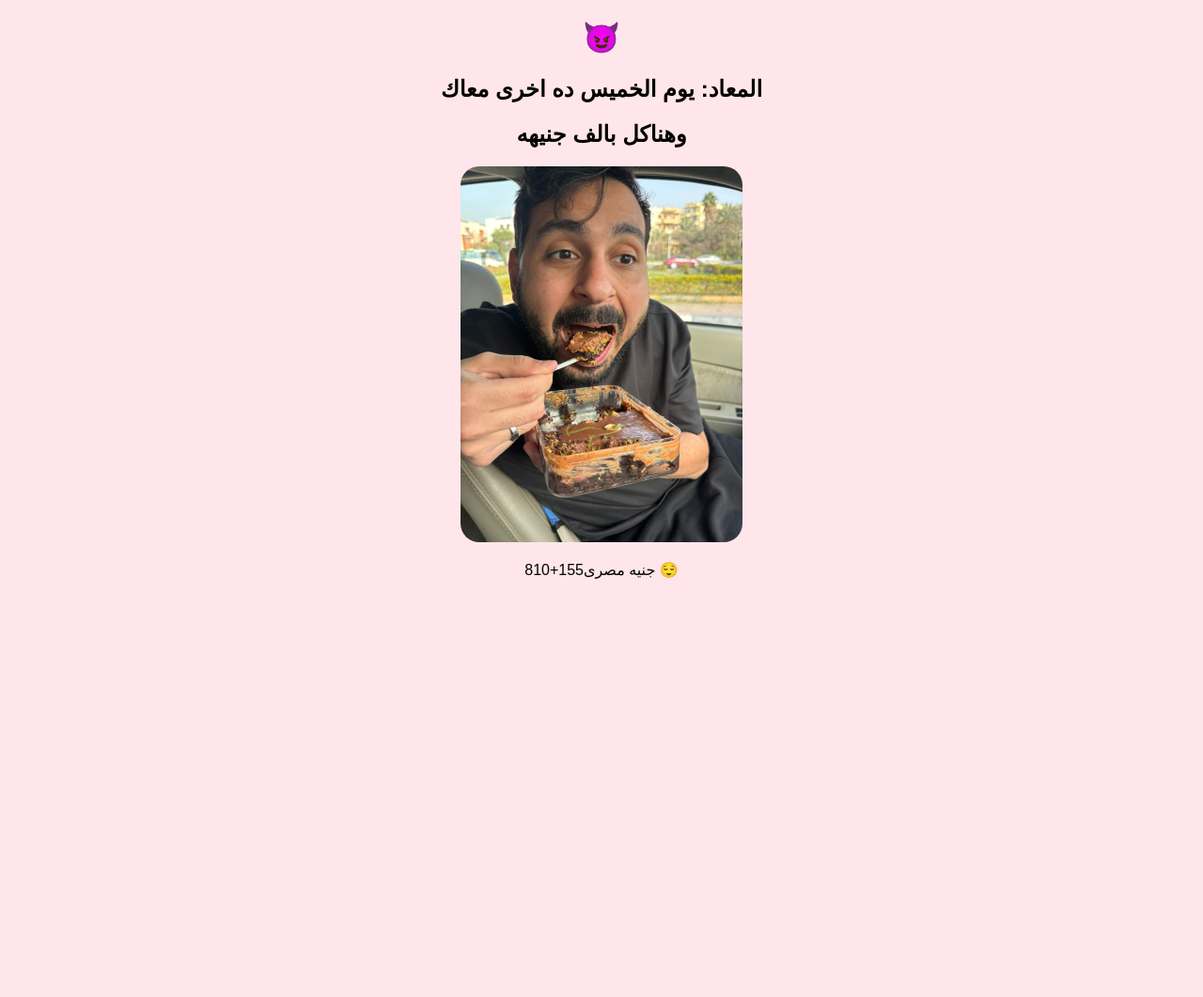
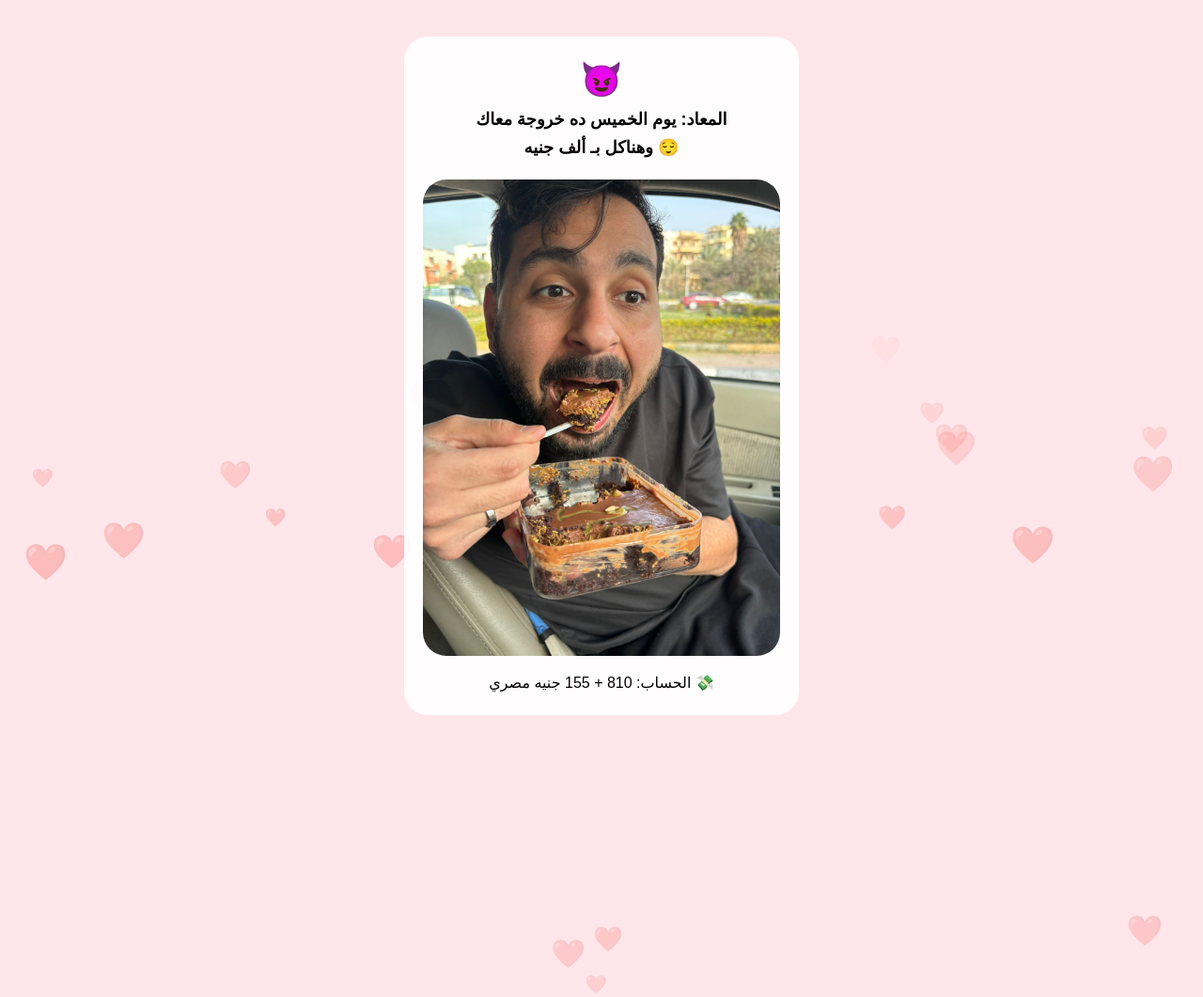
Before and after one commit to fatmabdelrazek/dara-surprise, a plain HTML site: page yes.html in a window 1280 px wide. Shown: the top 1061 px of the page at 94% size. Before the commit the page ends 800 px from the top, so only its background shows below. Drawn offline with Linux system fonts and the light colour scheme.

Commit message:
Update yes.html

```diff
--- a/yes.html
+++ b/yes.html
@@ -2,29 +2,106 @@
 <html lang="ar">
 <head>
 <meta charset="UTF-8">
-<title>اكتر خيرك</title>
+<meta name="viewport" content="width=device-width, initial-scale=1.0">
+<title>كتر خيرك</title>
+
 <style>
+* {
+  margin: 0;
+  padding: 0;
+  box-sizing: border-box;
+}
+
 body {
-  font-family: Arial;
+  font-family: Arial, sans-serif;
+  background-color: #ffe6ea;
+  min-height: 100vh;
+  display: flex;
+  justify-content: center;
+  align-items: center;
+  overflow: hidden;
+}
+
+/* القلوب */
+.heart {
+  position: absolute;
+  color: rgba(255, 0, 90, 0.4);
+  animation: float 6s linear infinite;
+}
+
+@keyframes float {
+  0% {
+    transform: translateY(100vh);
+    opacity: 0;
+  }
+  50% {
+    opacity: 1;
+  }
+  100% {
+    transform: translateY(-10vh);
+    opacity: 0;
+  }
+}
+
+/* المحتوى */
+.container {
   text-align: center;
-  background-color: #ffe6ea;
+  background: rgba(255,255,255,0.9);
+  padding: 25px 20px;
+  border-radius: 25px;
+  width: 95%;
+  max-width: 420px;
+  z-index: 2;
 }
+
+h1 {
+  font-size: 36px;
+  margin-bottom: 10px;
+}
+
+h2 {
+  font-size: 18px;
+  margin: 8px 0;
+}
+
 img {
-  width: 300px;
-  border-radius: 20px;
+  width: 100%;
+  max-width: 380px;   /* الصورة أكبر */
+  border-radius: 25px;
+  margin: 15px 0;
+}
+
+p {
+  font-size: 16px;
 }
 </style>
 </head>
+
 <body>
 
-<h1> 😈</h1>
+<!-- القلوب -->
+<script>
+for (let i = 0; i < 30; i++) {
+  let heart = document.createElement("div");
+  heart.className = "heart";
+  heart.innerHTML = "❤️";
+  heart.style.left = Math.random() * 100 + "vw";
+  heart.style.fontSize = (18 + Math.random() * 25) + "px";
+  heart.style.animationDuration = (4 + Math.random() * 4) + "s";
+  document.body.appendChild(heart);
+}
+</script>
 
-<h2> المعاد: يوم الخميس ده اخرى معاك </h2>
-<h2>وهناكل بالف جنيهه</h2>
+<div class="container">
+  <h1>😈</h1>
 
-<img src="ourphoto.jpg">
+  <h2>المعاد: يوم الخميس ده خروجة معاك</h2>
+  <h2>وهناكل بـ ألف جنيه 😌</h2>
 
-<p>810+155جنيه مصرى 😌</p>
+  <img src="ourphoto.jpg">
+
+  <p>الحساب: 810 + 155 جنيه مصري 💸</p>
+</div>
 
 </body>
 </html>
```
